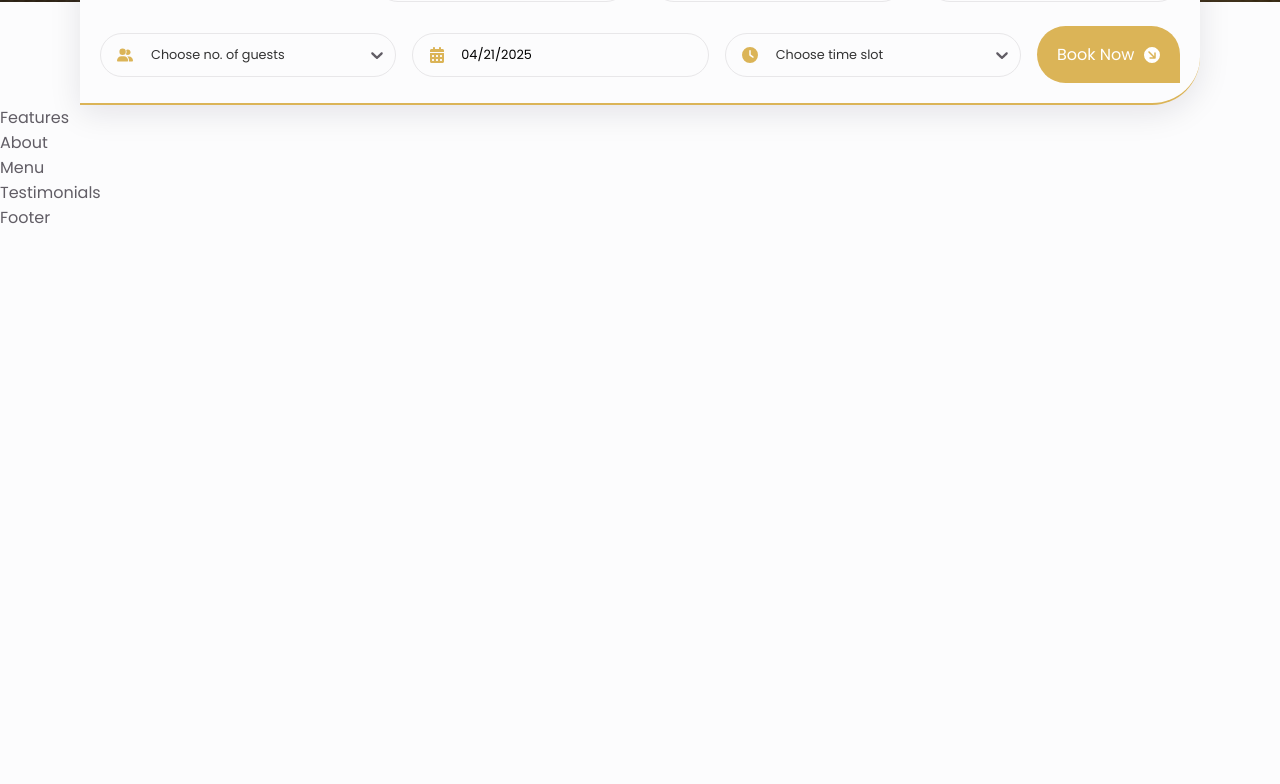
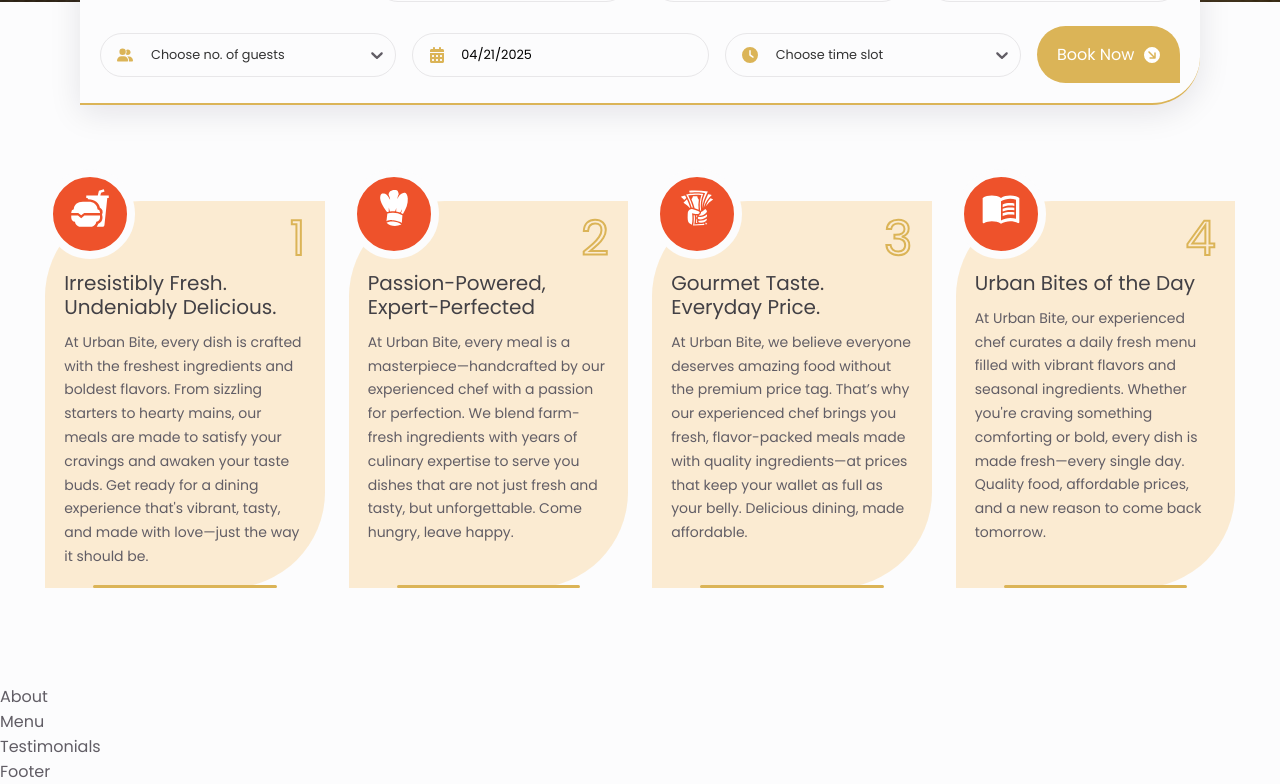
Before and after one commit to itz-Hiru/Urban-Bite-Restaurant, a React (Vite) app: page / in a window 1280 px wide. Shown: the part 791-1575 px from the top of the page. Before the commit the page ends 1021 px from the top, so only its background shows below. Built offline with nearby package versions, Linux system fonts and the light colour scheme; a web font is replaced by a local one.

Commit message:
Created features section

```diff
--- a/src/sections/Features/Features.section.jsx
+++ b/src/sections/Features/Features.section.jsx
@@ -1,9 +1,25 @@
 import React from 'react'
 import "./features.css"
+import { featureItem } from '../../utils/Data'
 
 const Features = () => {
   return (
-    <div>Features</div>
+    <section className="features section">
+      <div className="features-container container grid">
+        {featureItem.map(({ id, icon, title, description }) => {
+          return (
+            <article key={id} className="features-item">
+              <span className="features-icon">
+                <p className="feature-icon">{icon}</p>
+              </span>
+              <p className="features-no">{id}</p>
+              <h3 className="features-title">{title}</h3>
+              <p className="features-description">{description}</p>
+            </article>
+          )
+        })}
+      </div>
+    </section>
   )
 }
 
--- a/src/sections/Features/features.css
+++ b/src/sections/Features/features.css
@@ -0,0 +1,55 @@
+.features-container {
+    grid-template-columns: repeat(4, 1fr);
+}
+
+.features-item {
+    background-color: var(--container-color);
+    padding: 1.2rem;
+    border-radius: 6rem 0 6rem 0;
+    position: relative;
+}
+
+.features-item::before {
+    content: "";
+    position: absolute;
+    inset: auto 3rem 0;
+    border-bottom: 3px solid var(--primary-color);
+    border-radius: 1rem;
+}
+
+.features-icon {
+    position: absolute;
+    width: 90px;
+    height: 90px;
+    background-color: var(--secondary-color);
+    border: 8px solid var(--body-color);
+    border-radius: 50%;
+    left: 0;
+    top: -2rem;
+    display: flex;
+    align-items: center;
+    justify-content: center;
+}
+
+.feature-icon {
+    font-size: 40px;
+    color: var(--white-color);
+}
+
+.features-no {
+    text-align: right;
+    color: transparent;
+    -webkit-text-stroke: 2px var(--primary-color);
+    font-size: var(--h2-font-size);
+    line-height: .8;
+}
+
+.features-title {
+    font-size: var(--larger-font-size);
+    margin-block: .75rem;
+    font-weight: 500;
+}
+
+.features-description {
+    font-size: 14px;
+}
--- a/src/utils/Data.jsx
+++ b/src/utils/Data.jsx
@@ -22,6 +22,9 @@ import menuImg5 from "../assets/menu/menu-5.jpg";
 import menuImg6 from "../assets/menu/menu-6.jpg";
 import menuImg7 from "../assets/menu/menu-7.jpg";
 import menuImg8 from "../assets/menu/menu-8.jpg";
+import { IoFastFoodSharp } from "react-icons/io5";
+import { GiChefToque, GiTakeMyMoney } from "react-icons/gi";
+import { MdOutlineMenuBook } from "react-icons/md";
 
 export const navLinks = ["home", "about", "menu", "gallery", "testimonials"];
 
@@ -47,43 +50,41 @@ export const homeSlide = [
       "Experience a sprinkle of culinary wonder in every bite.",
   },
 ];
-{
-  /*
+
 export const featureItem = [
+
   {
     id: 1,
-    img: featureImg1,
-    title: "Fresh Testy Meals",
+    icon: <IoFastFoodSharp />,
+    title: "Irresistibly Fresh. Undeniably Delicious.",
     description:
-      "At vero eos et accusamus et iusto odio dignissimos ducimus qui blanditiis excepturi words.",
+      "At Urban Bite, every dish is crafted with the freshest ingredients and boldest flavors. From sizzling starters to hearty mains, our meals are made to satisfy your cravings and awaken your taste buds. Get ready for a dining experience that's vibrant, tasty, and made with love—just the way it should be.",
   },
 
   {
     id: 2,
-    img: featureImg2,
-    title: "Experienced Chefs",
+    icon: <GiChefToque />,
+    title: "Passion-Powered, Expert-Perfected",
     description:
-      "At vero eos et accusamus et iusto odio dignissimos ducimus qui blanditiis excepturi words.",
+      "At Urban Bite, every meal is a masterpiece—handcrafted by our experienced chef with a passion for perfection. We blend farm-fresh ingredients with years of culinary expertise to serve you dishes that are not just fresh and tasty, but unforgettable. Come hungry, leave happy.",
   },
 
   {
     id: 3,
-    img: featureImg3,
-    title: "Affordable Price",
+    icon: <GiTakeMyMoney />,
+    title: "Gourmet Taste. Everyday Price.",
     description:
-      "At vero eos et accusamus et iusto odio dignissimos ducimus qui blanditiis excepturi words.",
+      "At Urban Bite, we believe everyone deserves amazing food without the premium price tag. That’s why our experienced chef brings you fresh, flavor-packed meals made with quality ingredients—at prices that keep your wallet as full as your belly. Delicious dining, made affordable.",
   },
 
   {
     id: 4,
-    img: featureImg4,
-    title: "Daily Fresh Menu",
+    icon: <MdOutlineMenuBook />,
+    title: "Urban Bites of the Day",
     description:
-      "At vero eos et accusamus et iusto odio dignissimos ducimus qui blanditiis excepturi words.",
+      "At Urban Bite, our experienced chef curates a daily fresh menu filled with vibrant flavors and seasonal ingredients. Whether you're craving something comforting or bold, every dish is made fresh—every single day. Quality food, affordable prices, and a new reason to come back tomorrow.",
   },
 ];
-*/
-}
 
 export const gallery = [
   galleryImg1,
```
